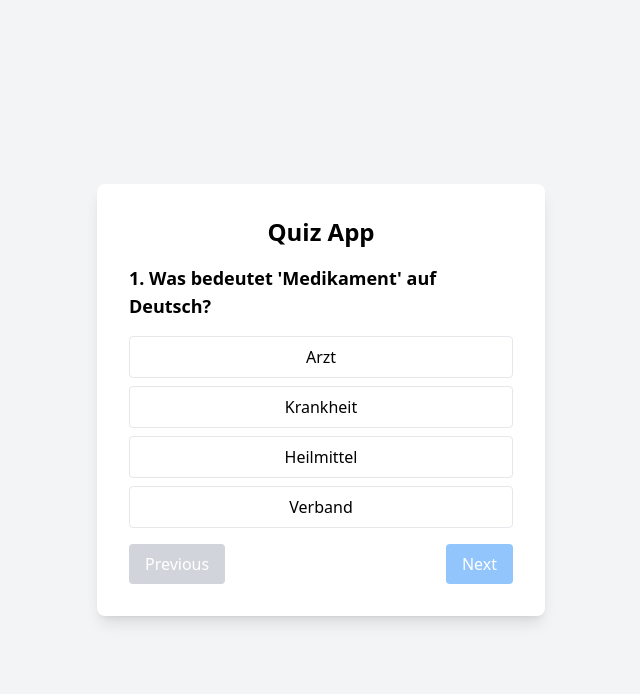
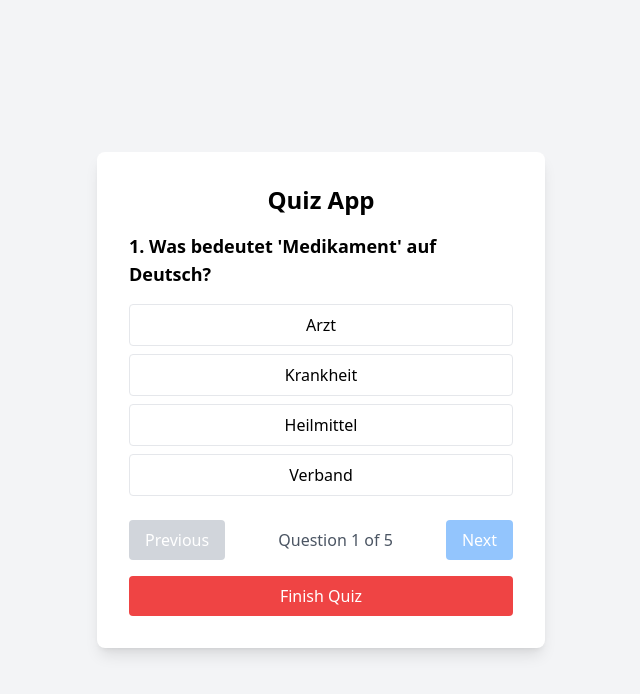
Before and after one commit to Disav0wed/GermanQuiz, a plain HTML site: page index.html in a window 1280 px wide. Both pictures are taken after a click on the button "Start Quiz". Shown: the whole page, without its empty margins (319-959 px from the left). Drawn offline with nearby package versions, Linux system fonts and the light colour scheme.

Commit message:
feat: Update index.html

```diff
--- a/index.html
+++ b/index.html
@@ -19,9 +19,13 @@
             <div id="quiz" class="hidden">
                 <h3 id="question-text" class="text-lg font-semibold mb-4"></h3>
                 <div id="options" class="space-y-2"></div>
-                <div class="flex justify-between mt-4">
+                <div class="flex justify-between items-center mt-6">
                     <button id="prev-btn" class="bg-gray-500 text-white px-4 py-2 rounded hover:bg-gray-600 disabled:bg-gray-300 disabled:cursor-not-allowed">Previous</button>
+                    <span id="question-indicator" class="text-gray-600 font-medium"></span>
                     <button id="next-btn" class="bg-blue-500 text-white px-4 py-2 rounded hover:bg-blue-600 disabled:bg-blue-300 disabled:cursor-not-allowed">Next</button>
+                </div>
+                <div class="mt-4">
+                    <button id="finish-btn" class="bg-red-500 text-white px-4 py-2 rounded w-full hover:bg-red-600">Finish Quiz</button>
                 </div>
             </div>
             <div id="result" class="hidden">
@@ -39,6 +43,8 @@
         const optionsDiv = document.getElementById('options');
         const prevBtn = document.getElementById('prev-btn');
         const nextBtn = document.getElementById('next-btn');
+        const finishBtn = document.getElementById('finish-btn');
+        const questionIndicator = document.getElementById('question-indicator');
         const quizSetup = document.getElementById('quiz-setup');
         const quizDiv = document.getElementById('quiz');
         const resultDiv = document.getElementById('result');
@@ -130,20 +136,13 @@
             updateNavigationButtons();
         }
 
-        // Update navigation buttons
+        // Update navigation buttons and indicator
         function updateNavigationButtons() {
             prevBtn.disabled = currentQuestionIndex === 0;
-            // Enable "Next" if not on last question and current question is unanswered
-            // Enable "Finish" on last question regardless of answers
-            nextBtn.disabled = currentQuestionIndex < currentQuestions.length - 1
-                ? answers[currentQuestionIndex] === null
-                : false;
-            if (currentQuestionIndex === currentQuestions.length - 1) {
-                nextBtn.textContent = 'Finish';
-            } else {
-                nextBtn.textContent = 'Next';
-            }
-            selectedAnswer = null;
+            nextBtn.disabled = currentQuestionIndex === currentQuestions.length - 1 ||
+                              answers[currentQuestionIndex] === null;
+            finishBtn.disabled = false; // Finish button always enabled
+            questionIndicator.textContent = `Question ${currentQuestionIndex + 1} of ${currentQuestions.length}`;
         }
 
         // Previous question
@@ -154,14 +153,17 @@
             }
         });
 
-        // Next question or finish
+        // Next question
         nextBtn.addEventListener('click', () => {
             if (currentQuestionIndex < currentQuestions.length - 1) {
                 currentQuestionIndex++;
                 displayQuestion();
-            } else {
-                showResult();
             }
+        });
+
+        // Finish quiz
+        finishBtn.addEventListener('click', () => {
+            showResult();
         });
 
         // Show result
```
